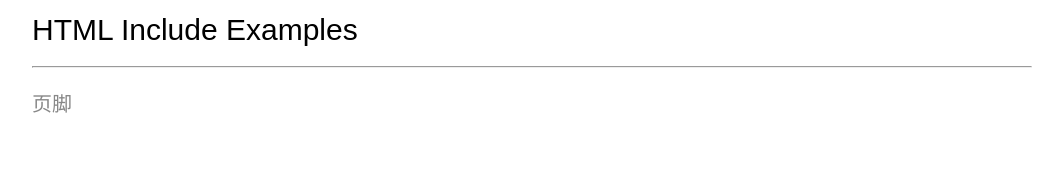
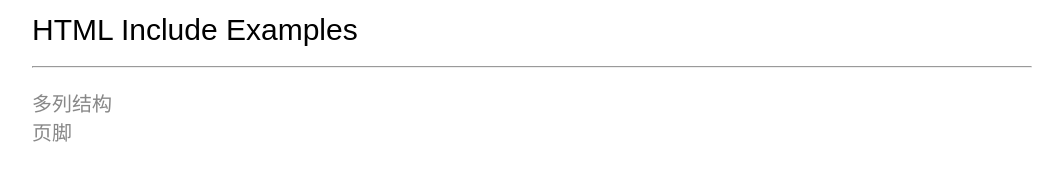
Before and after one commit to liuda101/sina-common-html, a website: page dest/index.html in a window 1280 px wide. Shown: the whole page, without its empty margins (108-1171 px from the left). Drawn offline with Linux system fonts and the light colour scheme.

Commit message:
add columns link to index.html

```diff
--- a/dest/index.html
+++ b/dest/index.html
@@ -15,6 +15,7 @@
   <hr>
   <div class="c">
     <ul>
+      <li><a href="../dest/columns.html" target="_blank">多列结构</a></li>
       <li><a href="../dest/footers.html" target="_blank">页脚</a></li>
     </ul>
   </div>
```
Also changed, not shown: src/index.html (+1 -0 lines).
